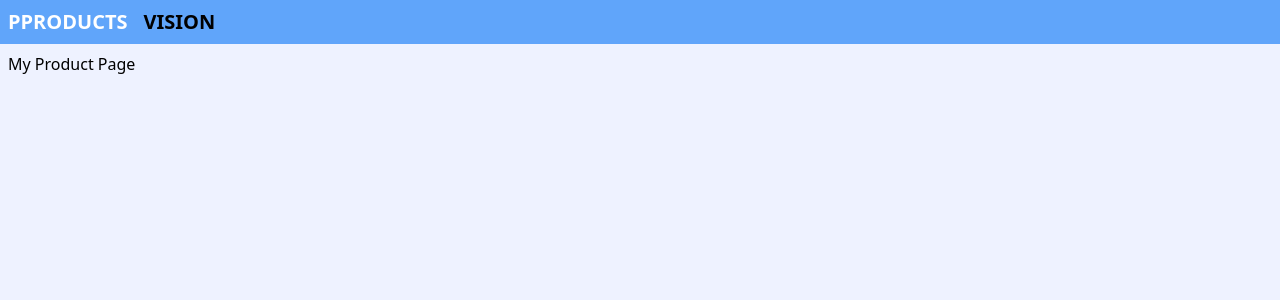
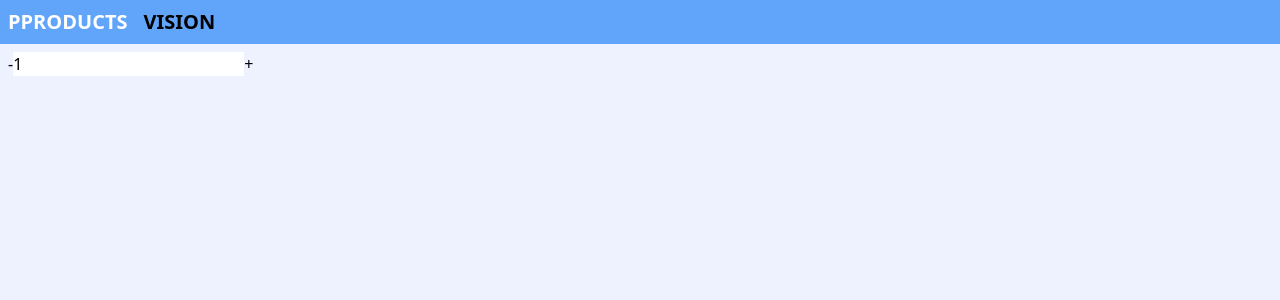
Before and after one commit to baroniunas91/React_eshop, a React (Create React App) app in the folder my-eshop/: page / in a window 1280 px wide. Shown: the top 300 px of the page. Built offline with nearby package versions, Linux system fonts and the light colour scheme.

Commit message:
Add Counter component

```diff
--- /dev/null
+++ b/my-eshop/src/common/components/Counter.jsx
@@ -0,0 +1,29 @@
+import { useState } from "react"
+
+function Counter() {
+    const [count, setCount] = useState(1);
+
+    function handleIncrement() {
+        // setCount(count + 1);
+        setCount((prevCount) => prevCount + 1);
+    }
+
+    function handleDecrement() {
+        // setCount(count - 1);
+        setCount((prevCount) => prevCount - 1);
+    }
+
+    function handleInput(event) {
+        setCount(parseInt(event.target.value));
+    }
+
+    return (
+        <div>
+            <button onClick={handleDecrement}>-</button>
+            <input type="number" value={count} onChange={handleInput} />
+            <button onClick={handleIncrement}>+</button>
+        </div>
+    );
+}
+
+export default Counter
--- a/my-eshop/src/products/Products.jsx
+++ b/my-eshop/src/products/Products.jsx
@@ -1,8 +1,10 @@
+import Counter from "../common/components/Counter";
+
 function Products() {
     return (
         <div>
-            My Product Page
+            <Counter />
         </div>
-    )
+    );
 }
 export default Products
```
